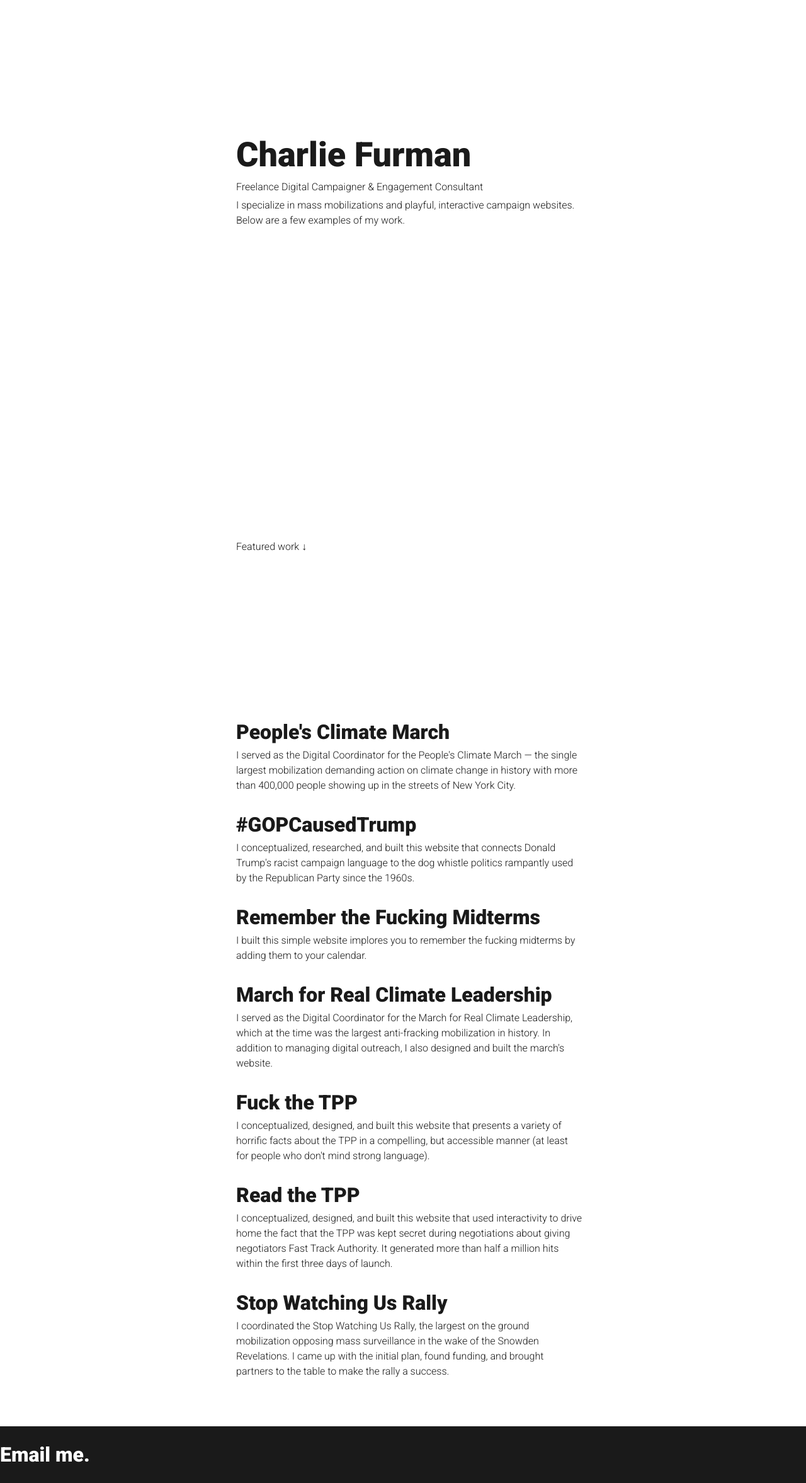
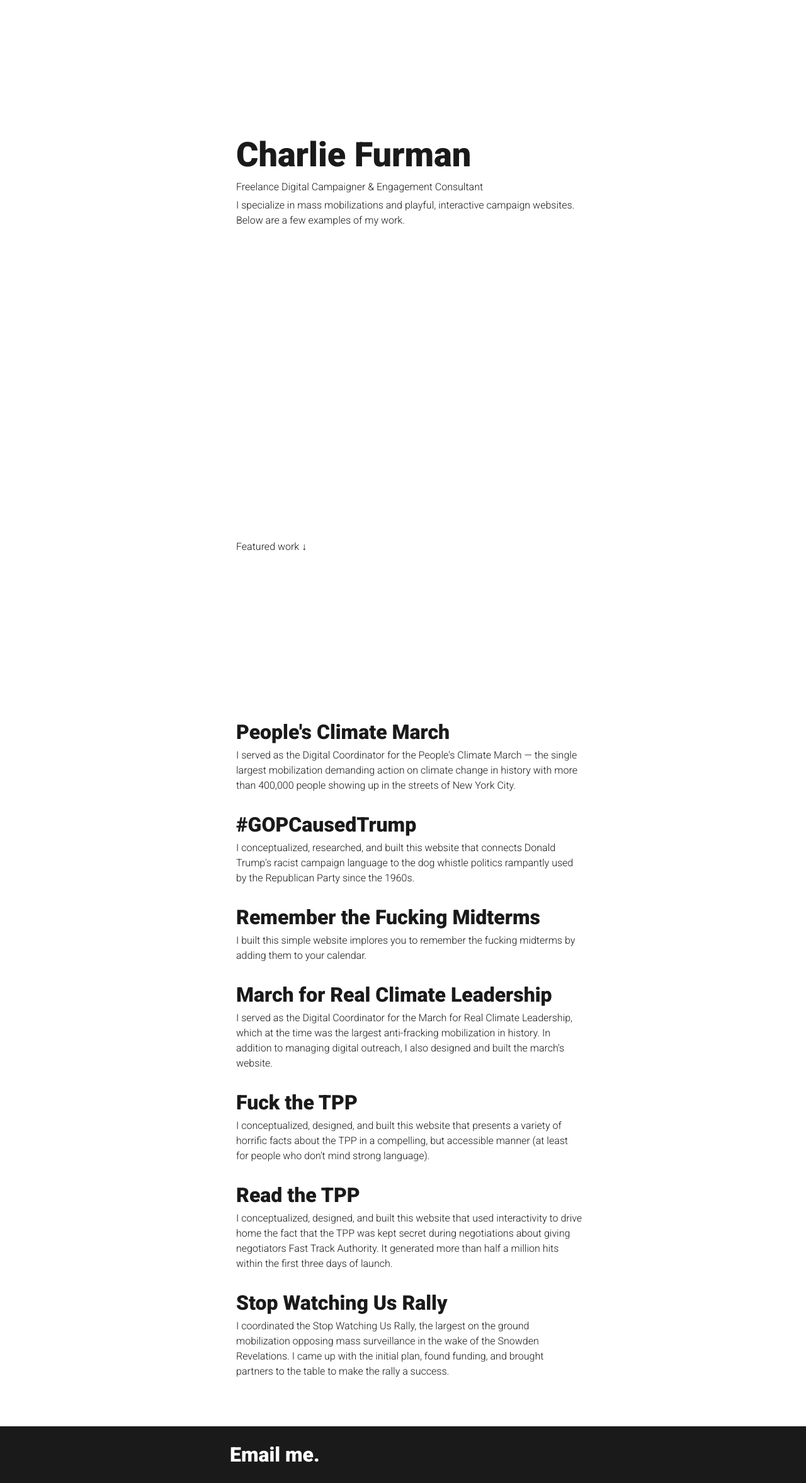
Before and after one commit to DigitalCharlie/DigitalCharlie.github.io, a Jekyll site: the page built from index.html, in a window 1280 px wide. Shown: the whole page at 63% size. Built offline with Jekyll 4.4.1, drawn with Linux system fonts in a browser that asks for light colours; the list of posts is cut into pages by our own code.

Commit message:
update contact info

```diff
--- a/public/css/base.css
+++ b/public/css/base.css
@@ -100,6 +100,10 @@ h3 {
 
 .contact_info {
 	color:#fff;
+	max-width: 100%;
+    width: 550px;
+    display: block;
+    margin: 0 auto;
 }
 
 .post_list {
```
